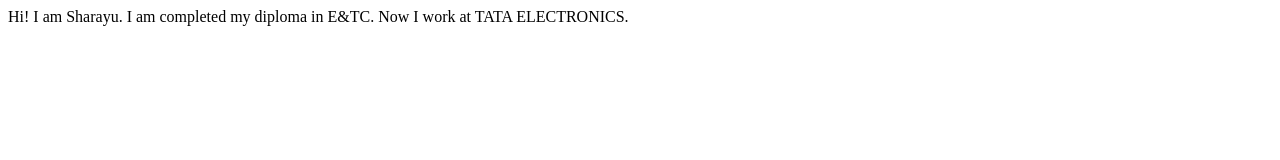
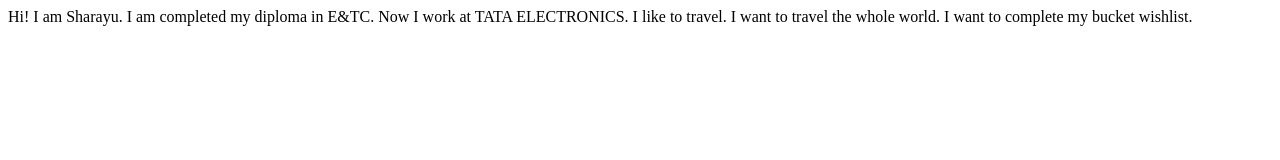
Before and after one commit to Sharu2003-27/Sharayu.protfolio, a plain HTML site: page index.html in a window 1280 px wide. Drawn offline with Linux system fonts and the light colour scheme.

Commit message:
Updated: hobbies
Added hobbies

```diff
--- a/index.html
+++ b/index.html
@@ -10,5 +10,8 @@
     Hi! I am Sharayu.
         I am completed my diploma in E&TC.
         Now I work at TATA ELECTRONICS.
+
+        I like to travel. I want to travel the whole world.
+        I want to complete my bucket wishlist.
 </body>
 </html>
```
